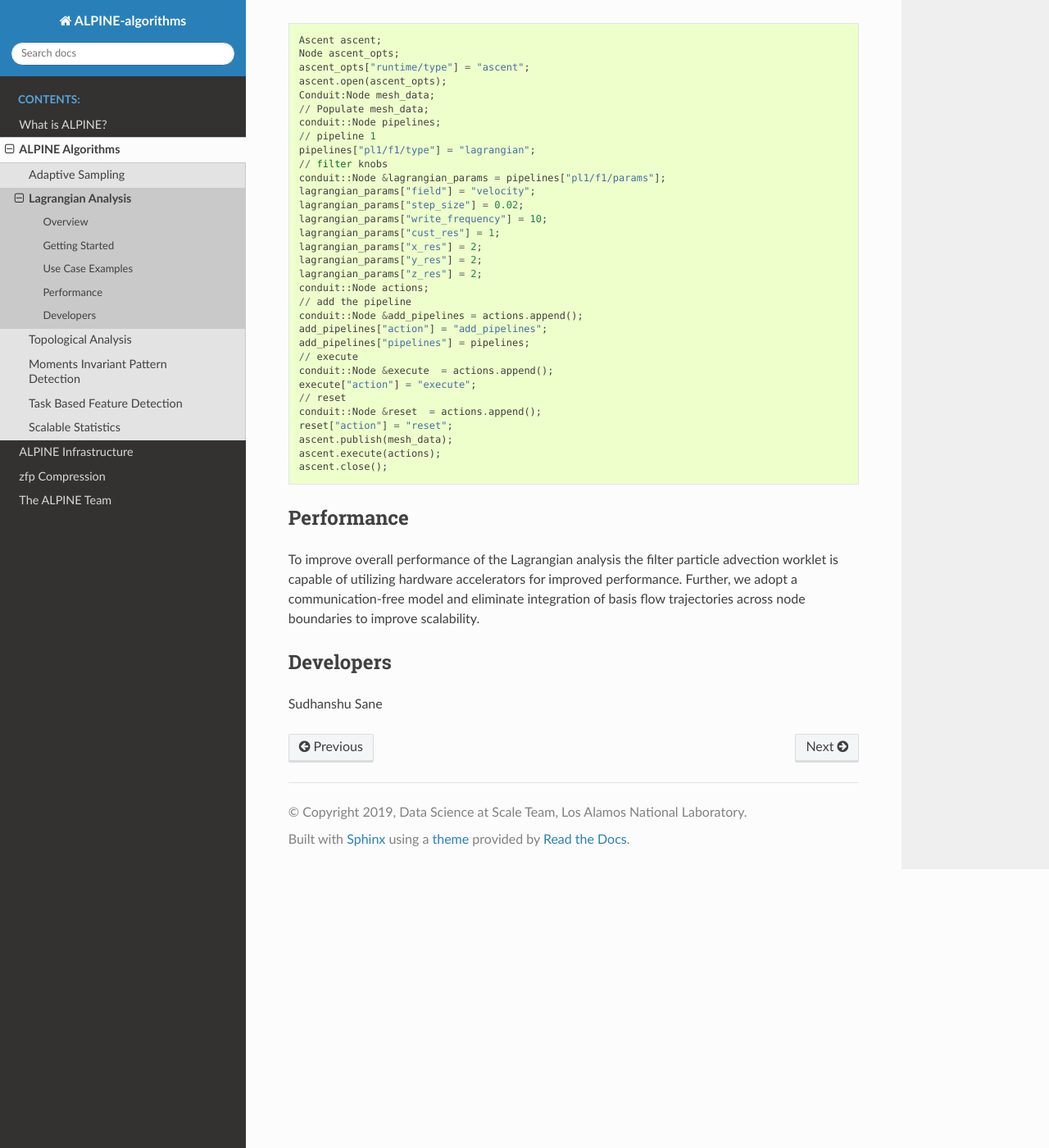
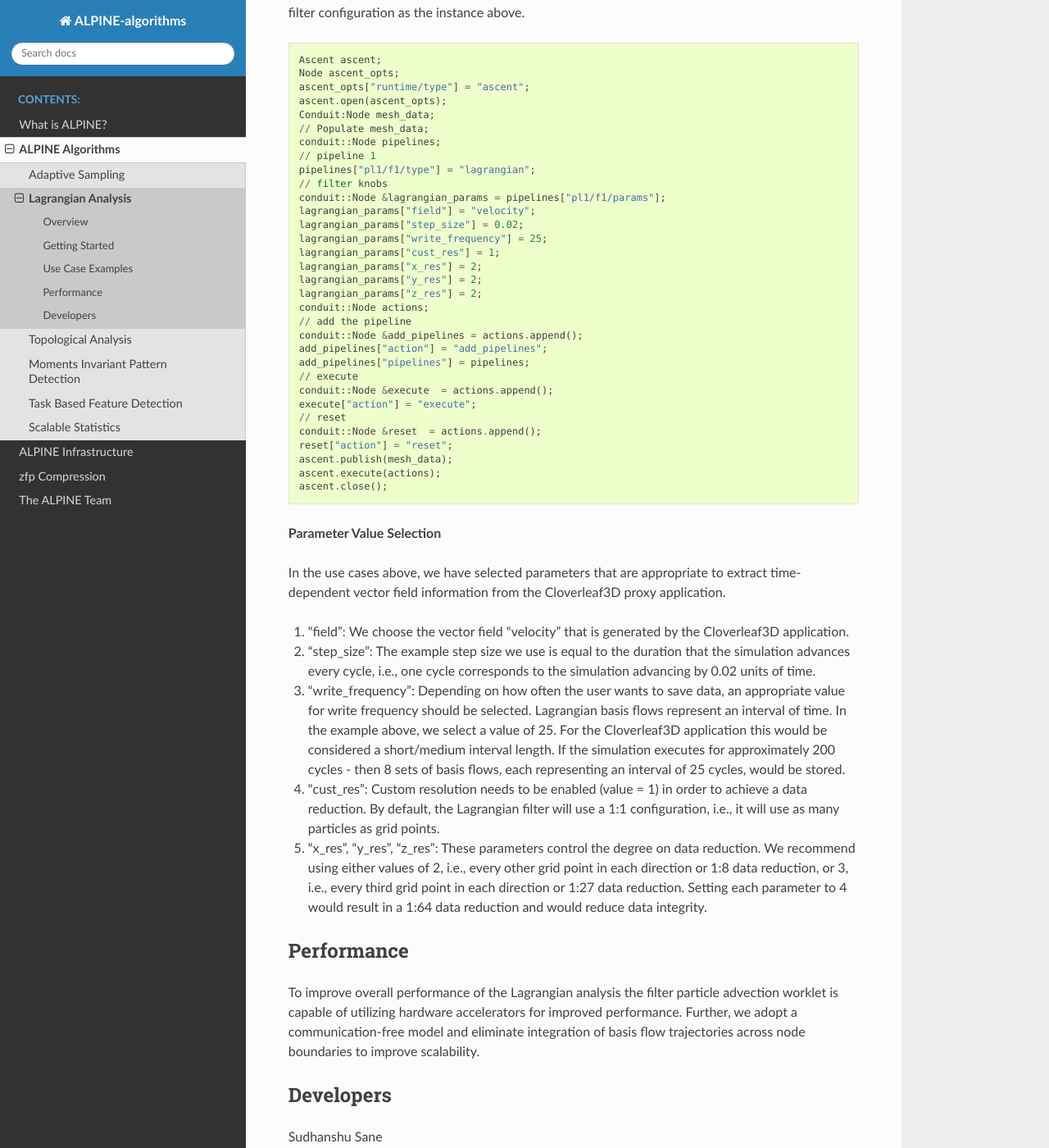
Before and after one commit to Alpine-DAV/algorithms, a Sphinx documentation site: the page built from docs/source/lagrangian.rst, in a window 1280 px wide and 1400 px high, scrolled down 2755 px. Shown: the whole window at 82% size. Built offline with Sphinx 7.4.7 and the Read the Docs theme 2.0.0, drawn with Linux system fonts in a browser that asks for light colours; formulas are drawn with MathJax 3; some of the changed text lies outside the part shown.

Commit message:
Update lagrangian.rst

```diff
--- a/docs/source/lagrangian.rst
+++ b/docs/source/lagrangian.rst
@@ -20,14 +20,14 @@
 
 To perform in situ extraction, several parameters can be specified to the Lagrangian analysis filter. These include:
 
-#. Vector field name - the name of the vector field whose Lagrangian representation is to be calculated
-#. Step size - the unit of time a particle advances between each cycle
-#. Write frequency (interval length) - the number of cycles between writing basis flow information to disk
-#. Custom seeding resolution - 0 or 1. The default value 0 results in a 1:1 seed resolution, i.e., number of seeds to grid points. The value of 1 allows the user to specify a custom seed resolution. This is achieved by specifying the number of seeds to grid points along each axis:
+#. Vector field name ("field") - the name of the vector field whose Lagrangian representation is to be calculated
+#. Step size ("step_size")- the unit of time a particle advances between each cycle
+#. Write frequency ("write_frequency") - the number of cycles between writing basis flow information to disk, i.e., the interval length
+#. Custom seeding resolution ("cust_res") - 0 or 1. The default value 0 results in a 1:1 seed resolution, i.e., number of seeds to grid points. The value of 1 allows the user to specify a custom seed resolution. This is achieved by specifying the number of seeds to grid points along each axis:
 
-   * Reduction factor in X direction
-   * Reduction factor in Y direction
-   * Reduction factor in Z direction
+   * Reduction factor in X direction ("x_res")
+   * Reduction factor in Y direction ("y_res")
+   * Reduction factor in Z direction ("z_res")
 
 These parameters can be specified by manually setting the values using filter object functions or by passing values via an ascent_actions.json file.
 
@@ -56,7 +56,7 @@
           {
             "field": "velocity",
             "step_size": "0.02",
-            "write_frequency": "10",
+            "write_frequency": "25",
             "cust_res": "1",
             "x_res": "2",
             "y_res": "2",
@@ -93,7 +93,7 @@
   conduit::Node &lagrangian_params = pipelines["pl1/f1/params"];
   lagrangian_params["field"] = "velocity";
   lagrangian_params["step_size"] = 0.02;
-  lagrangian_params["write_frequency"] = 10;
+  lagrangian_params["write_frequency"] = 25;
   lagrangian_params["cust_res"] = 1;
   lagrangian_params["x_res"] = 2;
   lagrangian_params["y_res"] = 2;
@@ -113,6 +113,16 @@
   ascent.execute(actions);
   ascent.close();
 
+**Parameter Value Selection**
+
+In the use cases above, we have selected parameters that are appropriate to extract time-dependent vector field information from the Cloverleaf3D proxy application.
+
+#. "field": We choose the vector field "velocity" that is generated by the Cloverleaf3D application.
+#. "step_size": The example step size we use is equal to the duration that the simulation advances every cycle, i.e., one cycle corresponds to the simulation advancing by 0.02 units of time.
+#. "write_frequency": Depending on how often the user wants to save data, an appropriate value for write frequency should be selected. Lagrangian basis flows represent an interval of time. In the example above, we select a value of 25. For the Cloverleaf3D application this would be considered a short/medium interval length. If the simulation executes for approximately 200 cycles - then 8 sets of basis flows, each representing an interval of 25 cycles, would be stored.
+#. "cust_res": Custom resolution needs to be enabled (value = 1) in order to achieve a data reduction. By default, the Lagrangian filter will use a 1:1 configuration, i.e., it will use as many particles as grid points.
+#. "x_res", "y_res", "z_res": These parameters control the degree on data reduction. We recommend using either values of 2, i.e., every other grid point in each direction or 1:8 data reduction, or 3, i.e., every third grid point in each direction or 1:27 data reduction. Setting each parameter to 4 would result in a 1:64 data reduction and would reduce data integrity.
+
 
 Performance
 ^^^^^^^^^^^
```
